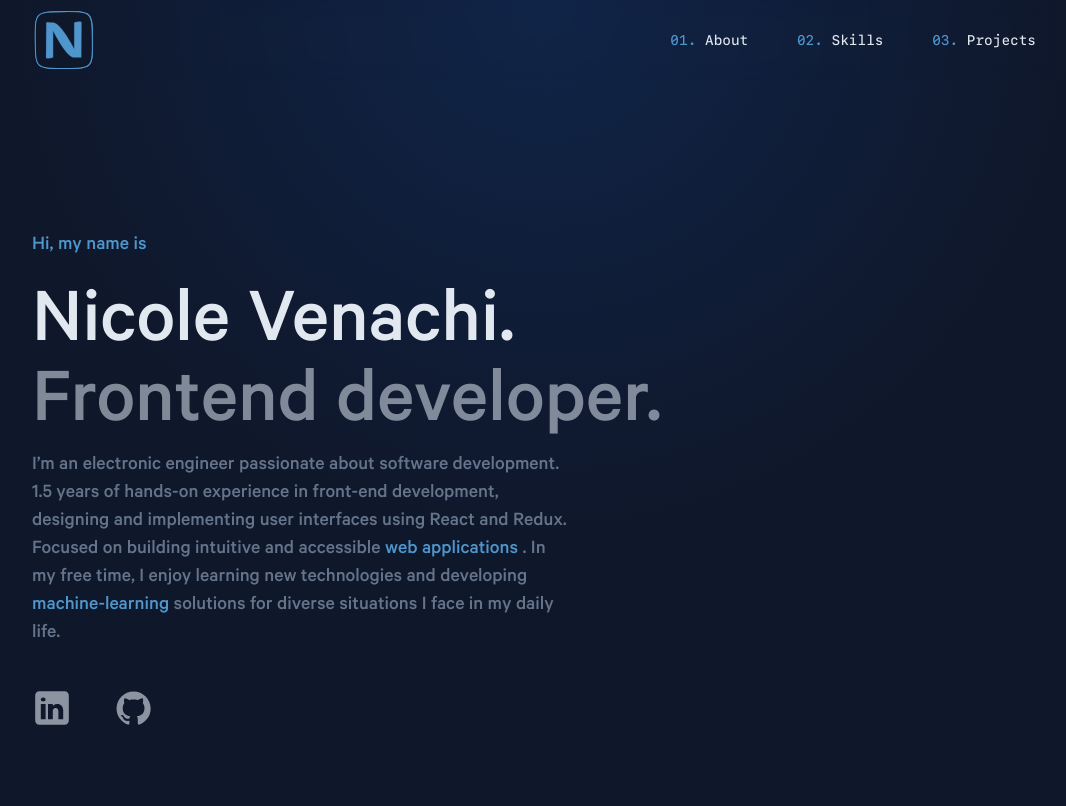
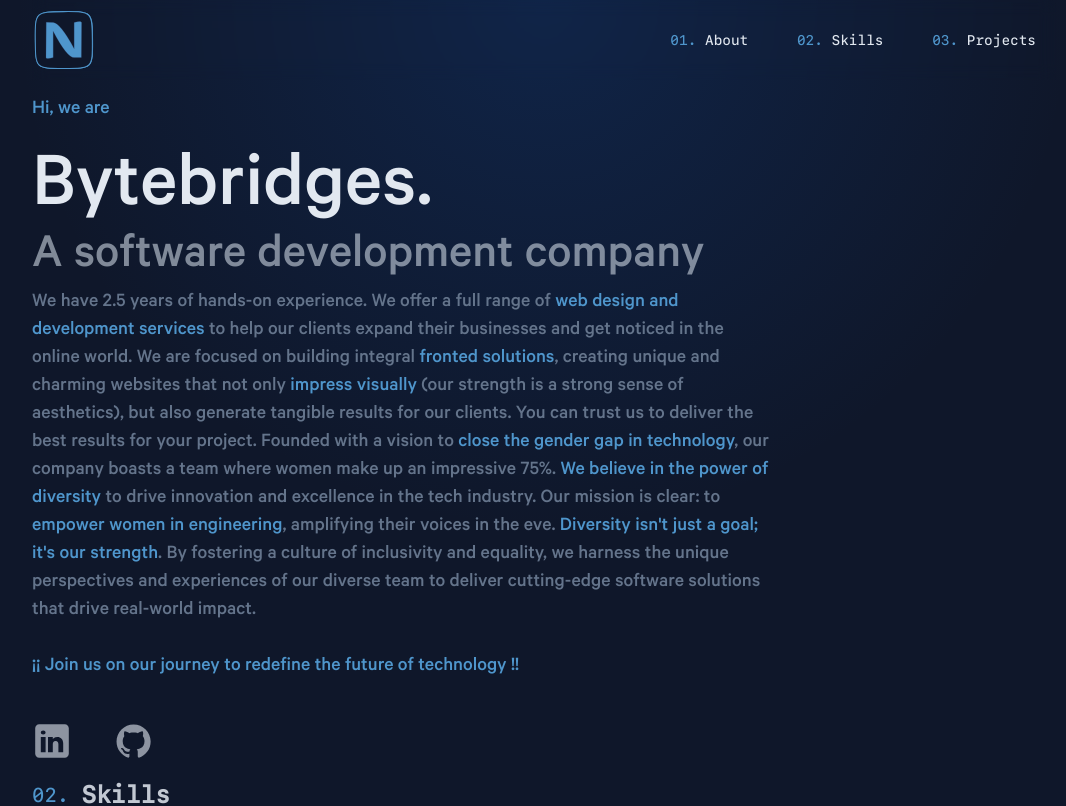
Before and after one commit to PuentesDeByte/00_portfolio_byteBridges, a React (Vite) app: page / in a window 1280 px wide. Shown: the top 806 px of the page, without its empty margins (96-1162 px from the left). Built offline with nearby package versions, Linux system fonts and the light colour scheme.

Commit message:
Hero section updated

```diff
--- a/src/containers/Hero.jsx
+++ b/src/containers/Hero.jsx
@@ -2,15 +2,21 @@ import Media from "../components/Media"
 
 const Hero = () => {
   return (
-    <section id='about' className="hero w-full h-[100vh] items-start justify-center flex flex-col max-[280px]:pt-24 max-[280px]:h-auto max-[280px]:mb-24">
+    <section id='about' className="hero w-full h-fit items-start justify-center flex flex-col my-4 max-[280px]:pt-24 max-[280px]:h-auto max-[280px]:mb-24">
 
       <div className="hero-intro w-full">
-        <h1 className="gl-txt-highlight text-xl mb-5 sm:mb-8">Hi, my name is</h1>
-        <h2 className="hero-intro--higher">Nicole Venachi.</h2>
-        <h3 className="hero-intro--higher text-slate-300/60">Frontend developer.</h3>
+        <h1 className="gl-txt-highlight text-xl mb-5 sm:mb-8">Hi, we are </h1>
+        <h2 className="hero-intro--higher">Bytebridges.</h2>
+        <h3 className="hero-intro--medium text-slate-300/60">A software development company</h3>
       </div>
-      <div className="hero-info text-xl text-slate-500 max-w-[540px] mb-4 md:mb-10">
-        I’m an electronic engineer passionate about software development. 1.5 years of hands-on experience in front-end development, designing and implementing user interfaces using React and Redux. Focused on building intuitive and accessible <span className="gl-txt-highlight"> web applications </span>. In my free time, I enjoy learning new technologies and developing <span className="gl-txt-highlight"> machine-learning </span> solutions for diverse situations I face in my daily life.
+      <div className="hero-info text-xl text-slate-500 max-w-[740px] mb-4 md:mb-10">
+        We have 2.5 years of hands-on experience. We offer a full range of <span className="gl-txt-highlight">web design and development services</span> to help our clients expand their businesses and get noticed in the online world. We are focused on building integral <span className="gl-txt-highlight">fronted solutions</span>, creating unique and charming websites that not only <span className="gl-txt-highlight">impress visually</span> (our strength is a strong sense of aesthetics), but also generate tangible results for our clients. You can trust us to deliver the best results for your project. Founded with a vision to <span className="gl-txt-highlight">close the gender gap in technology</span>, our company boasts a team where women make up an impressive 75%. <span className="gl-txt-highlight">We believe in the power of diversity</span> to drive innovation and excellence in the tech industry. Our mission is clear: to <span className="gl-txt-highlight">empower women in engineering</span>, amplifying their voices in the eve. <span className="gl-txt-highlight">Diversity isn't just a goal; it's our strength</span>. By fostering a culture of inclusivity and equality, we harness the unique perspectives and experiences of our diverse team to deliver cutting-edge software solutions that drive real-world impact.
+        <br />
+        <br />
+        <span className="gl-txt-highlight">¡¡ Join us on our journey to redefine the future of technology !!</span>
+
+
+
       </div>
       <div className="hero-footer h-10 relative">
         <Media />
--- a/src/styles/utils.scss
+++ b/src/styles/utils.scss
@@ -21,6 +21,10 @@ a:hover {
 
 .hero-intro--higher{
   font-size: clamp(40px, 8vw, 80px);
+  line-height: 0.9;
+}
+.hero-intro--medium{
+  font-size: clamp(30px, 5vw, 50px);
   line-height: 0.9;
 }
 
```
Also changed, not shown: 1 other file (tests, documents, lock files or other folders).
